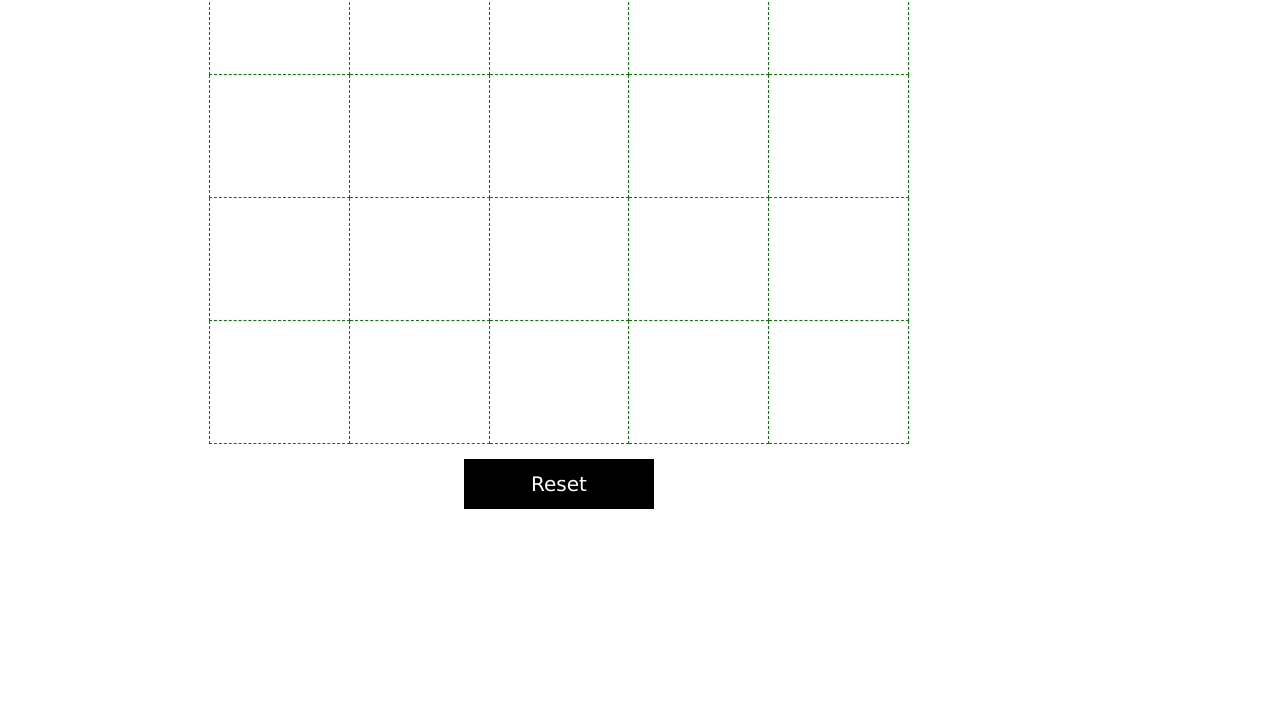
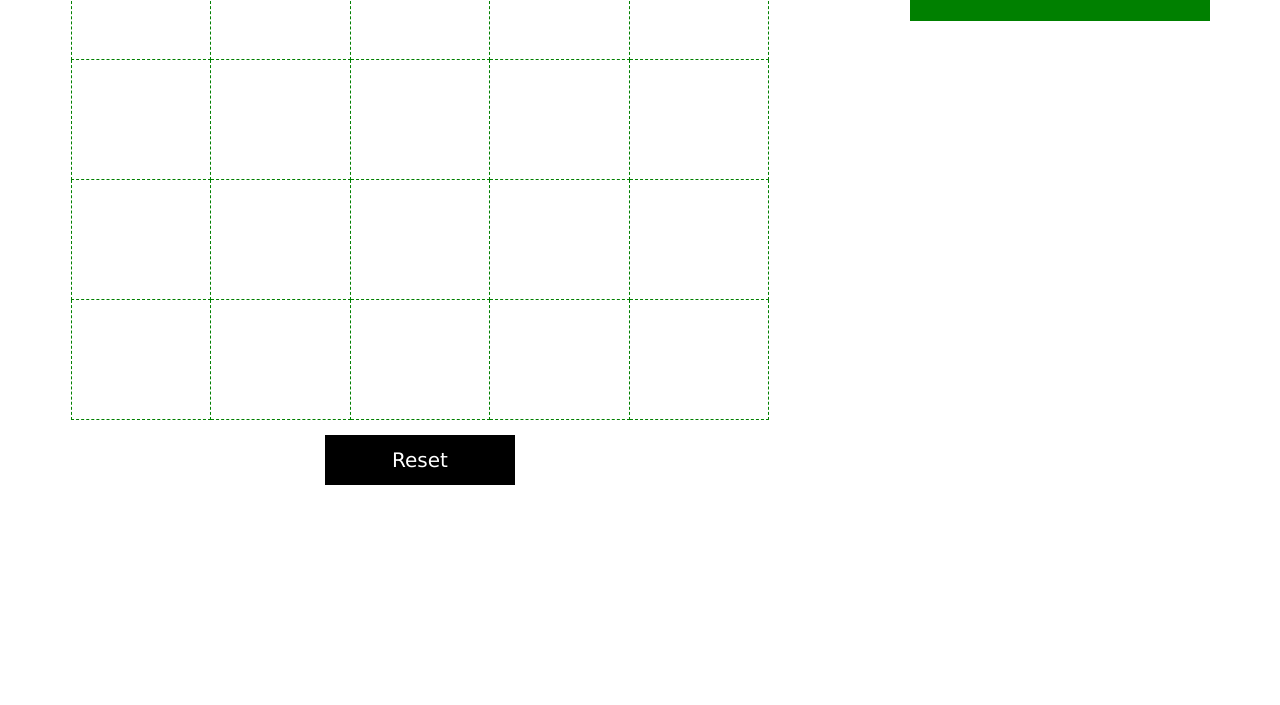
Before and after one commit to ysongh/match4, a plain HTML site: page game.html in a window 1280 px wide. Shown: the part 311-1016 px from the top of the page. Drawn offline with nearby package versions, Linux system fonts and the light colour scheme.

Commit message:
Added bootstrap

```diff
--- a/game.html
+++ b/game.html
@@ -4,15 +4,18 @@
     <title>Match 4</title>
 
     <link rel="stylesheet" type="text/css" href="style.css" >
-    <script src="action.js">
-    </script>
+    <script src="action.js"></script>
+    <link rel="stylesheet" href="https://maxcdn.bootstrapcdn.com/bootstrap/3.3.7/css/bootstrap.min.css" integrity="sha384-BVYiiSIFeK1dGmJRAkycuHAHRg32OmUcww7on3RYdg4Va+PmSTsz/K68vbdEjh4u" crossorigin="anonymous">
 
 </head>
 <body onload="pointXY()">
+    <div class="container">
+        <h1>Match 4</h1>
+        <h1 id = "turn">Player 1 Turn</h1>
+        <div class="row">
+            <div class="col-lg-6">
                 <div class="divBody">
                     <table id="game" class="game">
-            <h1>Match 4</h1>
-            <h1 id = "turn">Player 1 Turn</h1>
                         <tbody>
                             <tr>
                                 <td onclick="move(this)"> </td>
@@ -54,10 +57,15 @@
                     <button class="resetButton" onclick="reset()">Reset</button>
                     <p id="gameStatus"></p>
                 </div>
+            </div>
+            <div class="col-lg-6" >
                 <div class="divRecord">
                     <h2>Record</h2>
                     <p id="playerX"></p>
                     <p id="playerY"></p>
                 </div>
+            </div>
+        </div>
+    </div>
 </body>
 </html>
--- a/style.css
+++ b/style.css
@@ -23,15 +23,12 @@
     width:700px;
     height:700px;
     border:solid 1px white;
-    margin-left: 200px;
-    position: absolute;
 }
 .divRecord{
     background-color: lightgrey;
     width: 300px;
     border: 25px solid green;
     padding: 15px;
-    margin: 65px 200px 20px 125px;
     float:right;
 }
 .game tbody td{
```
Lines whose indentation alone changed are shown as unchanged.
